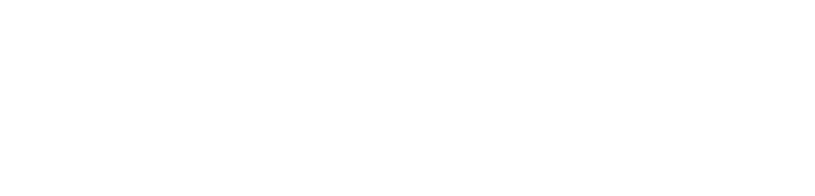
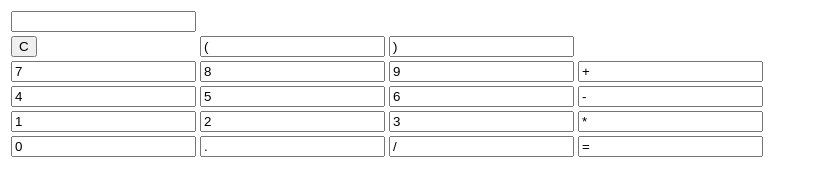
Before and after one commit to Rakibul187/simple-javascript-calculator, a plain HTML site: page index.html in a window 1280 px wide. Shown: the whole page, without its empty margins (0-815 px from the left). Drawn offline with Linux system fonts and the light colour scheme.

Commit message:
calculator functionality added

```diff
--- a/index.html
+++ b/index.html
@@ -9,7 +9,57 @@
 </head>
 
 <body>
+    <div class="calculatorBody">
+        <table>
+            <tr>
+                <td> <input type="text" name="" id="myResult"></td>
+            </tr>
+            <tr>
+                <td><input type="button" value="C" onclick="DeleteMe('c')"></td>
+                <td><input type="text" value="(" onclick="calculator('(')"></td>
+                <td><input type="text" value=")" onclick="calculator(')')"></td>
+            </tr>
+            <tr>
+                <td><input type="text" value="7" onclick="calculator('7')"></td>
+                <td><input type="text" value="8" onclick="calculator('8')"></td>
+                <td><input type="text" value="9" onclick="calculator('9')"></td>
+                <td><input type="text" value="+" onclick="calculator('+')"></td>
+            </tr>
+            <tr>
+                <td><input type="text" value="4" onclick="calculator('4')"></td>
+                <td><input type="text" value="5" onclick="calculator('5')"></td>
+                <td><input type="text" value="6" onclick="calculator('6')"></td>
+                <td><input type="text" value="-" onclick="calculator('-')"></td>
+            </tr>
+            <tr>
+                <td><input type="text" value="1" onclick="calculator('1')"></td>
+                <td><input type="text" value="2" onclick="calculator('2')"></td>
+                <td><input type="text" value="3" onclick="calculator('3')"></td>
+                <td><input type="text" value="*" onclick="calculator('4')"></td>
+            </tr>
+            <tr>
+                <td><input type="text" value="0" onclick="calculator('0')"></td>
+                <td><input type="text" value="." onclick="calculator('.')"></td>
+                <td><input type="text" value="/" onclick="calculator('/')"></td>
+                <td><input type="text" value="=" onclick="answer()"></td>
+            </tr>
+        </table>
+    </div>
+    <script>
+        function DeleteMe() {
+            document.getElementById('myResult').value = '';
+        }
 
+        function calculator(newValue) {
+            document.getElementById('myResult').value += newValue;
+        }
+
+        function answer() {
+            let a = document.getElementById('myResult').value;
+            let b = eval(a);
+            document.getElementById('myResult').value = b.toFixed(2);
+        }
+    </script>
 </body>
 
 </html>
```
